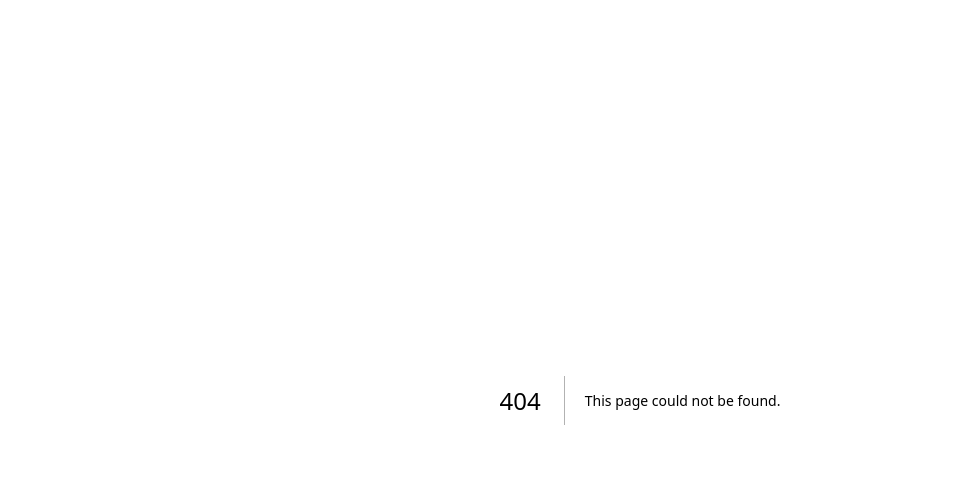
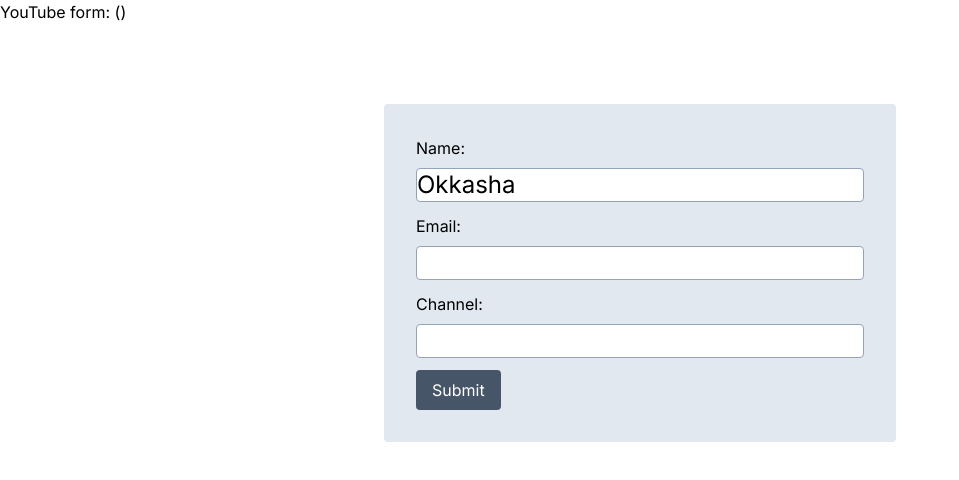
Before and after one commit to OkkashaAlly/react-hook-form, a Next.js app: page /yup in a window 1280 px wide. Before the commit this address had no page. Shown: the top 480 px of the page, without its empty margins (0-959 px from the left). Built offline with nearby package versions, Linux system fonts and the light colour scheme.

Commit message:
29 - Yup Integration

```diff
--- /dev/null
+++ b/app/yup/page.tsx
@@ -0,0 +1,98 @@
+"use client";
+
+import { yupResolver } from "@hookform/resolvers/yup";
+import * as Yup from "yup";
+// import { useEffect } from "react";
+import { FieldErrors, useForm } from "react-hook-form";
+
+type FormValues = {
+  username: string;
+  email: string;
+  channel: string;
+};
+
+const schema = Yup.object().shape({
+  username: Yup.string().required("Username is required"),
+  email: Yup.string().email().required("Email is required"),
+  channel: Yup.string().required("Channel is required"),
+});
+
+export default function Home() {
+  const {
+    register,
+
+    handleSubmit,
+    formState,
+  } = useForm<FormValues>({
+    defaultValues: {
+      username: "Okkasha",
+      email: "",
+      channel: "",
+    },
+    resolver: yupResolver(schema),
+  });
+
+  const { errors } = formState;
+
+  const onSubmit = (data: FormValues) => {
+    console.log(data);
+  };
+
+  const onError = (errors: FieldErrors<FormValues>) => {
+    console.log("🚀 ~ file: page.tsx:101 ~ onError ~ errors:", errors);
+  };
+
+  return (
+    <div className="">
+      <h1>YouTube form: ({})</h1>
+      <form
+        onSubmit={handleSubmit(onSubmit, onError)}
+        className="w-[40%] bg-slate-200 rounded p-8 mx-auto mt-20"
+      >
+        <div className="flex flex-col gap-2 mb-3">
+          <label htmlFor="name">Name: </label>
+          <input
+            className="border border-slate-400 text-2xl rounded "
+            type="text"
+            id="name"
+            {...register("username")}
+          />
+          {errors.username && (
+            <p className="text-red-500 text-sm">{errors.username.message}</p>
+          )}
+        </div>
+        <div className="flex flex-col gap-2 mb-3">
+          <label htmlFor="email">Email: </label>
+          <input
+            className="border border-slate-400 text-2xl rounded "
+            type="text"
+            id="email"
+            {...register("email")}
+          />
+          {errors.email && (
+            <p className="text-red-500 text-sm">{errors.email.message}</p>
+          )}
+        </div>
+
+        <div className="flex flex-col gap-2 mb-3">
+          <label htmlFor="channel">Channel: </label>
+          <input
+            className="border border-slate-400 text-2xl rounded "
+            type="text"
+            id="channel"
+            {...register("channel")}
+          />
+          {errors.channel && (
+            <p className="text-red-500 text-sm">{errors.channel.message}</p>
+          )}
+        </div>
+
+        <div className="flex gap-2">
+          <button className="rounded bg-slate-600 p-4 py-2 text-white">
+            Submit
+          </button>
+        </div>
+      </form>
+    </div>
+  );
+}
--- a/package.json
+++ b/package.json
@@ -9,6 +9,7 @@
     "lint": "next lint"
   },
   "dependencies": {
+    "@hookform/resolvers": "^3.3.1",
     "@types/node": "20.5.9",
     "@types/react": "18.2.21",
     "@types/react-dom": "18.2.7",
@@ -21,7 +22,8 @@
     "react-dom": "18.2.0",
     "react-hook-form": "^7.46.1",
     "tailwindcss": "3.3.3",
-    "typescript": "5.2.2"
+    "typescript": "5.2.2",
+    "yup": "^1.2.0"
   },
   "devDependencies": {
     "@hookform/devtools": "^4.3.1"
```
Also changed, not shown: 1 other file (tests, documents, lock files or other folders).
